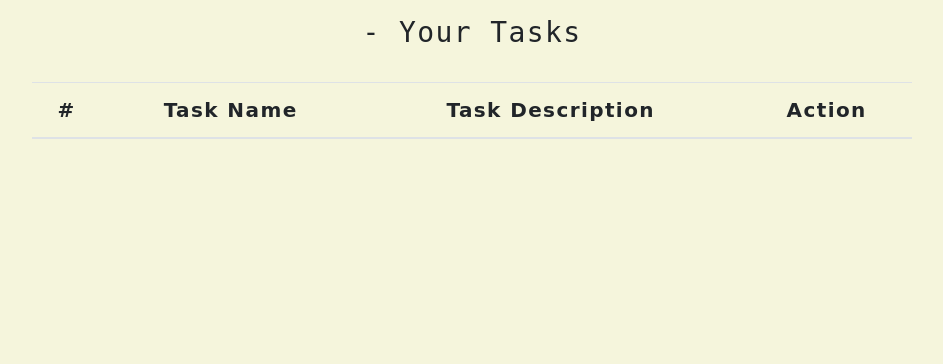
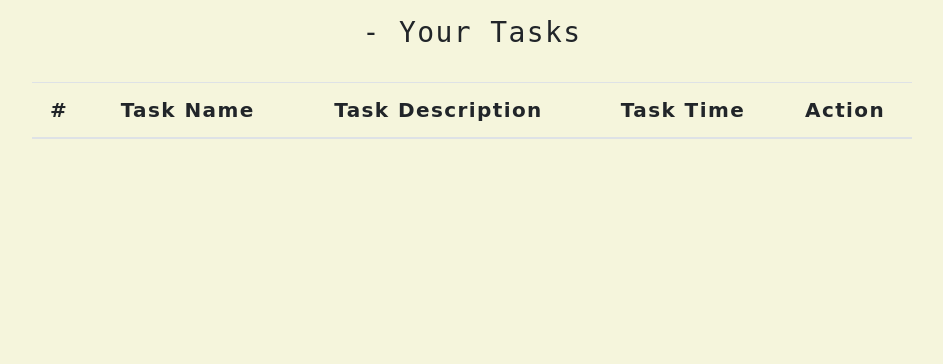
Before and after one commit to Avihwr/todoList, a Django app: template templates/tasks.html in a window 1280 px wide. Shown: the part 56-420 px from the top of the page, without its empty margins (168-1111 px from the left). Run offline with Django 3.2, Linux system fonts and the light colour scheme; the template is opened without the code that fills it, so the values that code supplies are empty; some libraries are stand-ins or nearby versions.

Commit message:
added time

```diff
--- a/home/views.py
+++ b/home/views.py
@@ -1,6 +1,7 @@
 from django.contrib import messages
 from django.shortcuts import render, HttpResponseRedirect
 from django.urls import reverse
+
 
 from home.models import Tasks
 
--- a/templates/tasks.html
+++ b/templates/tasks.html
@@ -63,6 +63,7 @@
         <th scope="col" style=" font-family: 'Comic Sans MS',serif; font-size: 20px">#</th>
         <th scope="col" style=" font-family: 'Comic Sans MS',serif; font-size: 20px;"><strong>Task Name</strong> </th>
         <th scope="col" style=" font-family: 'Comic Sans MS',serif; font-size: 20px;"><strong>Task Description</strong></th>
+        <th scope="col" style=" font-family: 'Comic Sans MS',serif; font-size: 20px;"><strong>Task Time</strong></th>
         <th scope="col" style=" font-family: 'Comic Sans MS',serif; font-size: 20px;"><strong>Action</strong></th>
     </tr>
     </thead>
@@ -73,6 +74,7 @@
             <th scope="row">{{ forloop.counter }}</th>
             <td>{{task.taskName}}</td>
             <td>{{task.taskDesc}}</td>
+            <td>{{task.taskTime}}</td>
             <td><a href="{% url "delete" pk=task.pk %}"><span>Delete</span></a></td>
         </tr>
     {% endfor %}
```
Also changed, not shown: db.sqlite3.
